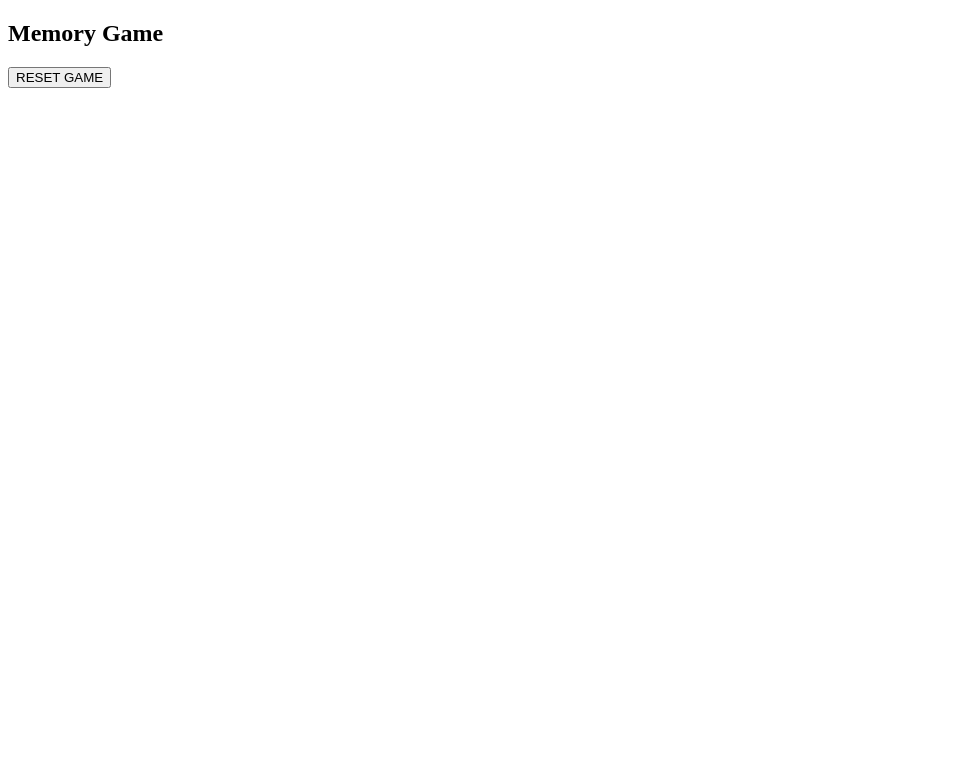
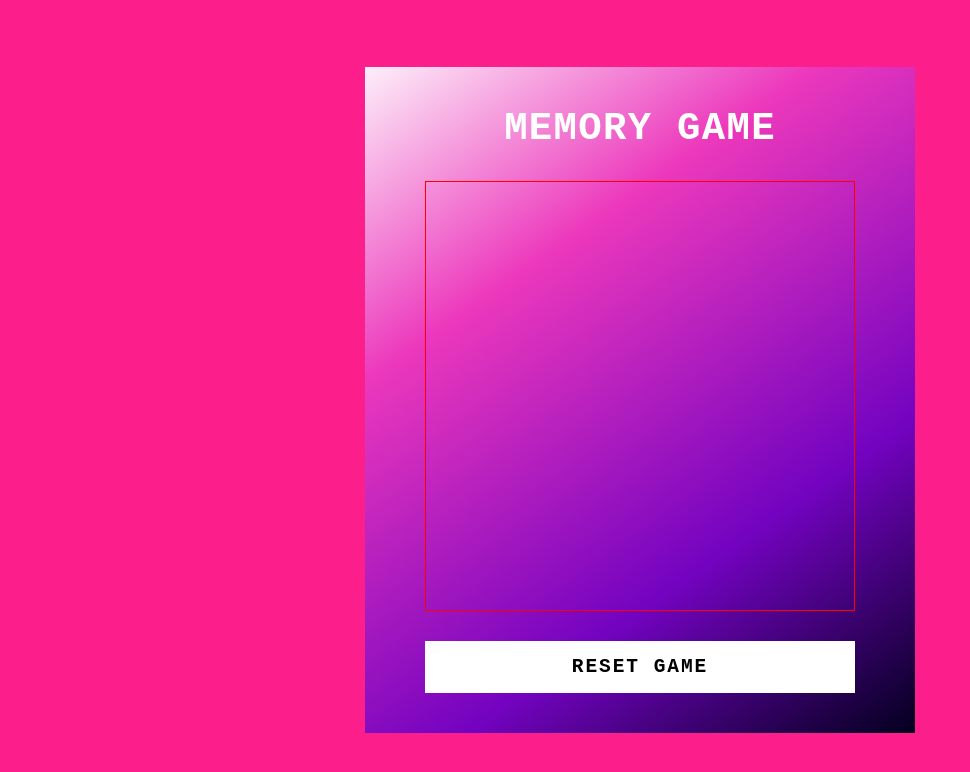
Before and after one commit to CleytonFerreira/memory-game, a plain HTML site: page index.html in a window 1280 px wide. Shown: the whole page, without its empty margins (0-970 px from the left). Drawn offline with Linux system fonts and the light colour scheme.

Commit message:
Estilização

```diff
--- a/src/styles/main.css
+++ b/src/styles/main.css
@@ -0,0 +1,64 @@
+body {
+    display: flex;
+    justify-content: center;
+    align-items: center;
+    min-height: 100vh;
+    background: #fc1e8a;
+}
+
+.container {
+    position: relative;
+    display: flex;
+    flex-direction: column;
+    justify-content: center;
+    align-items: center;
+    gap: 30px;
+    background: linear-gradient(325deg, #03001e 0%, #7303c0 30%, #ec38bc 70%, #fdeff9 100%);
+    padding: 40px 60px;
+}
+
+h2 {
+    font-size: 3em;
+    color: #fff;
+    text-transform: uppercase;
+    letter-spacing: 0.1rem;
+}
+
+.reset {
+    width: 100%;
+    padding: 15px 20px;
+    color: #000;
+    background-color: #fff;
+    border: none;
+    font-size: 1.5em;
+    font-weight: 600;
+    letter-spacing: 0.1em;
+    text-transform: uppercase;
+    cursor: pointer;
+}
+
+.reset:focus {
+    color: #ec38bc;
+    background-color: #262809;
+}
+
+.game {
+    display: flex;
+    flex-wrap: wrap;
+    gap: 10px;
+    width: 430px;
+    height: 430px;
+    border: 1px solid red;
+    transform-style: preserve-3d;
+    perspective: 500px;
+}
+
+.item {
+    display: flex;
+    justify-content: center;
+    align-items: center;
+    position: relative;
+    width: 100px;
+    height: 100px;
+    background-color: #fff;
+}
--- a/src/styles/reset.css
+++ b/src/styles/reset.css
@@ -0,0 +1,9 @@
+* {
+    box-sizing: border-box;
+    margin: 0;
+    padding: 0;
+    border: 0;
+    user-select: none;
+    outline: none;
+    font-family: monospace;
+  }
```
Also changed, not shown: index.html (+4 -0 lines).
